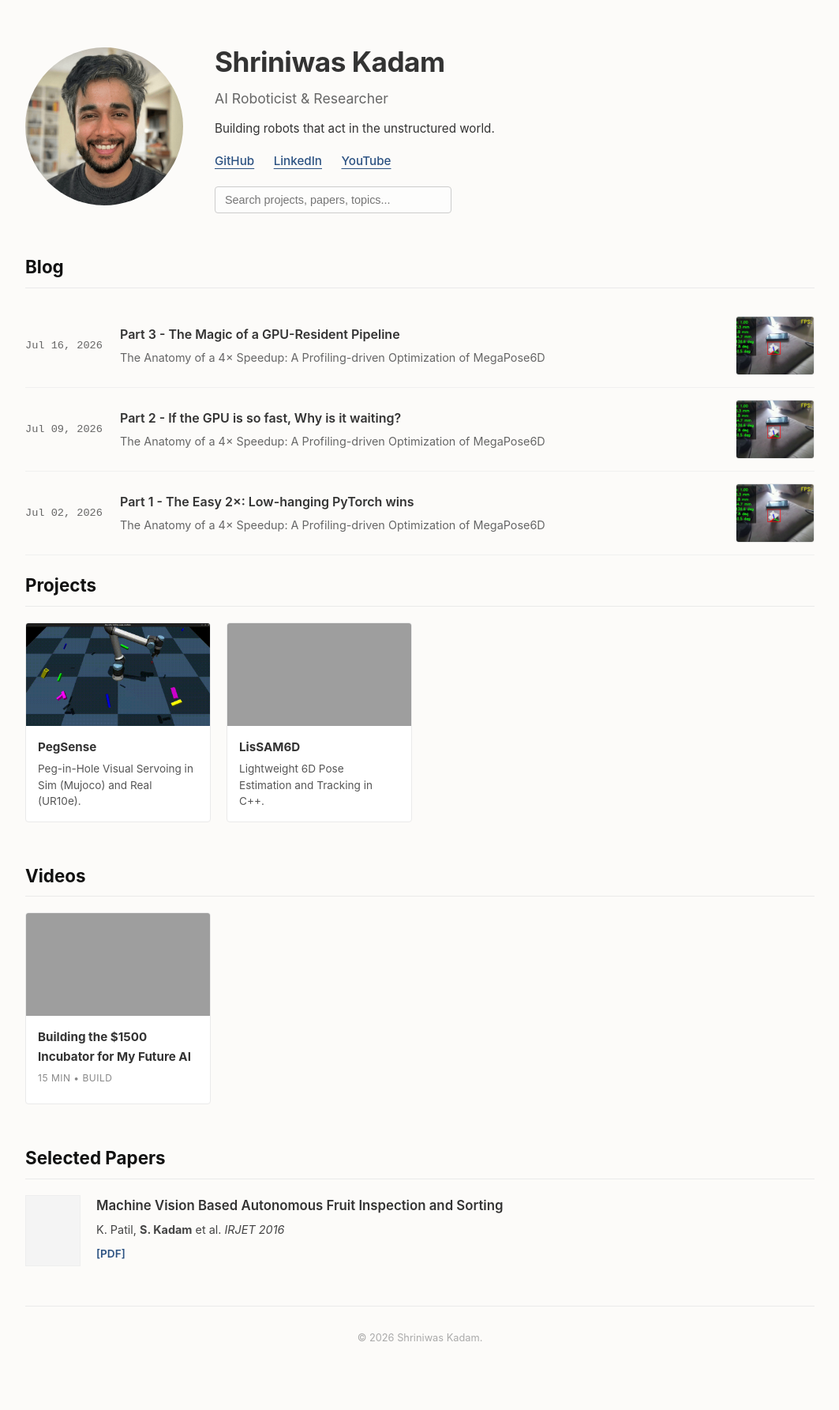
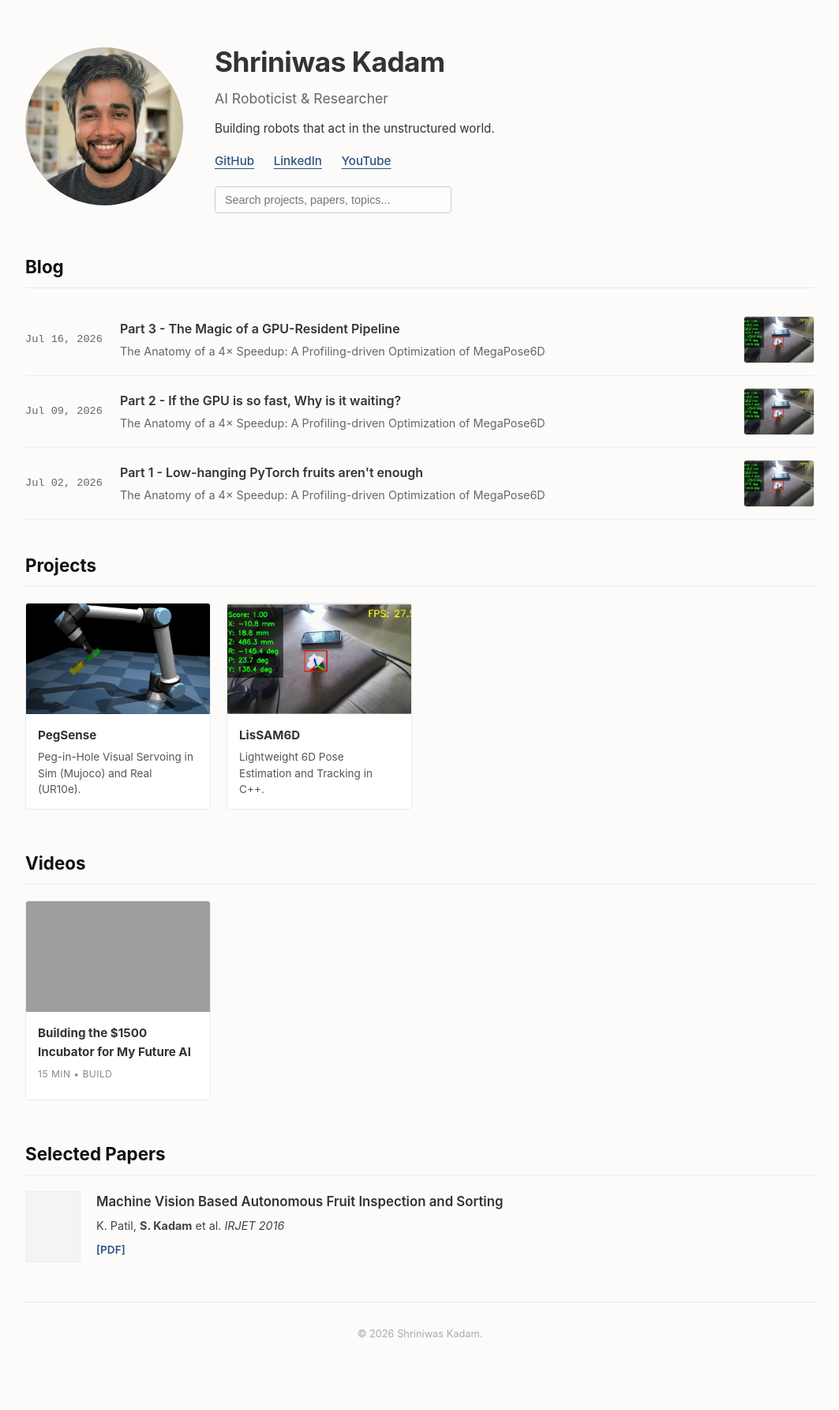
Before and after one commit to shrikadam/shrikadam.github.io, a Jekyll site: the page built from index.html, in a window 1280 px wide. Shown: the whole page at 79% size, without its empty margins (108-1171 px from the left). Built offline with Jekyll 4.4.1, drawn with Linux system fonts in a browser that asks for light colours; grey boxes are pictures that could not be loaded.

Commit message:
Better formatting

```diff
--- a/_data/projects.yml
+++ b/_data/projects.yml
@@ -5,5 +5,5 @@
 
 - title: "LisSAM6D"
   desc: "Lightweight 6D Pose Estimation and Tracking in C++."
-  image: "/assets/images/projects/grasping.jpg"
+  image: "/assets/images/projects/lissam6d.png"
   url: "https://github.com/shrikadam/lissam6d"
--- a/_layouts/default.html
+++ b/_layouts/default.html
@@ -1,5 +1,6 @@
 <!DOCTYPE html>
 <html lang="en">
+
 <head>
     <meta charset="UTF-8">
     <meta name="viewport" content="width=device-width, initial-scale=1.0">
@@ -15,7 +16,11 @@
             --card-bg: #ffffff;
         }
 
-        * { margin: 0; padding: 0; box-sizing: border-box; }
+        * {
+            margin: 0;
+            padding: 0;
+            box-sizing: border-box;
+        }
 
         body {
             font-family: -apple-system, BlinkMacSystemFont, "Segoe UI", Roboto, Helvetica, Arial, sans-serif;
@@ -25,28 +30,39 @@
             padding: 0 40px;
         }
 
-        a { text-decoration: none; color: inherit; transition: color 0.2s; }
-        a:hover { color: var(--accent-color); }
+        a {
+            text-decoration: none;
+            color: inherit;
+            transition: color 0.2s;
+        }
+
+        a:hover {
+            color: var(--accent-color);
+        }
 
         /* --- LAYOUT UTILS --- */
         .container {
             max-width: 1000px;
             margin: 0 auto;
-            padding: 50px 0; /* Reduced from 80px */
+            padding: 50px 0;
+            /* Reduced from 80px */
         }
 
         /* --- HEADER --- */
         header {
             display: flex;
             flex-wrap: wrap;
-            gap: 40px; /* Reduced from 60px */
-            margin-bottom: 50px; /* Reduced from 60px */
+            gap: 40px;
+            /* Reduced from 60px */
+            margin-bottom: 50px;
+            /* Reduced from 60px */
             align-items: center;
             position: relative;
         }
 
         .profile-photo {
-            width: 200px; /* Shrunk slightly for compactness */
+            width: 200px;
+            /* Shrunk slightly for compactness */
             height: 200px;
             background-color: #eee;
             border-radius: 50%;
@@ -62,11 +78,29 @@
             justify-content: center;
         }
 
-        .bio-section h1 { font-size: 2.2rem; margin-bottom: 5px; font-weight: 700; letter-spacing: -0.5px; }
-        .bio-section .role { font-size: 1.1rem; color: var(--secondary-text); margin-bottom: 12px; display: block; }
-        .bio-section p { font-size: 0.95rem; max-width: 600px; }
+        .bio-section h1 {
+            font-size: 2.2rem;
+            margin-bottom: 5px;
+            font-weight: 700;
+            letter-spacing: -0.5px;
+        }
 
-        .socials { margin-top: 15px; }
+        .bio-section .role {
+            font-size: 1.1rem;
+            color: var(--secondary-text);
+            margin-bottom: 12px;
+            display: block;
+        }
+
+        .bio-section p {
+            font-size: 0.95rem;
+            max-width: 600px;
+        }
+
+        .socials {
+            margin-top: 15px;
+        }
+
         .socials a {
             margin-right: 20px;
             font-weight: 500;
@@ -76,104 +110,440 @@
             text-decoration-thickness: 1px;
             text-underline-offset: 4px;
         }
-        .socials a:hover { text-decoration: none; }
+
+        .socials a:hover {
+            text-decoration: none;
+        }
 
         /* --- SEARCH BAR --- */
-        .search-wrapper { margin-top: 20px; position: relative; max-width: 300px; }
+        .search-wrapper {
+            margin-top: 20px;
+            position: relative;
+            max-width: 300px;
+        }
+
         #searchInput {
-            width: 100%; padding: 8px 12px; border: 1px solid #ccc; border-radius: 4px;
-            font-size: 0.9rem; background: rgba(255, 255, 255, 0.5); transition: all 0.2s;
+            width: 100%;
+            padding: 8px 12px;
+            border: 1px solid #ccc;
+            border-radius: 4px;
+            font-size: 0.9rem;
+            background: rgba(255, 255, 255, 0.5);
+            transition: all 0.2s;
         }
-        #searchInput:focus { outline: none; border-color: var(--accent-color); background: white; box-shadow: 0 0 0 3px rgba(44, 82, 130, 0.1); }
+
+        #searchInput:focus {
+            outline: none;
+            border-color: var(--accent-color);
+            background: white;
+            box-shadow: 0 0 0 3px rgba(44, 82, 130, 0.1);
+        }
 
         /* --- NAV --- */
-        nav { position: absolute; top: 0; right: 0; }
-        nav ul { list-style: none; display: flex; gap: 25px; }
-        nav a { font-family: inherit; font-size: 0.9rem; font-weight: 600; color: var(--secondary-text); letter-spacing: 0.2px; }
-        nav a:hover { color: var(--accent-color); }
+        nav {
+            position: absolute;
+            top: 0;
+            right: 0;
+        }
+
+        nav ul {
+            list-style: none;
+            display: flex;
+            gap: 25px;
+        }
+
+        nav a {
+            font-family: inherit;
+            font-size: 0.9rem;
+            font-weight: 600;
+            color: var(--secondary-text);
+            letter-spacing: 0.2px;
+        }
+
+        nav a:hover {
+            color: var(--accent-color);
+        }
 
         @media (max-width: 850px) {
-            nav { position: static; margin-bottom: 20px; width: 100%; }
-            header { flex-direction: column; gap: 25px; text-align: left; align-items: flex-start; }
-            .profile-photo { width: 150px; height: 150px; }
+            nav {
+                position: static;
+                margin-bottom: 20px;
+                width: 100%;
+            }
+
+            header {
+                flex-direction: column;
+                gap: 25px;
+                text-align: left;
+                align-items: flex-start;
+            }
+
+            .profile-photo {
+                width: 150px;
+                height: 150px;
+            }
         }
 
         /* --- SECTIONS --- */
-        section { margin-bottom: 50px; scroll-margin-top: 20px; } /* Reduced from 90px */
+        section {
+            margin-bottom: 50px;
+            scroll-margin-top: 20px;
+        }
+
+        /* Reduced from 90px */
         .section-header {
-            display: flex; justify-content: space-between; align-items: baseline;
-            margin-bottom: 20px; border-bottom: 1px solid var(--border-color); padding-bottom: 8px;
+            display: flex;
+            justify-content: space-between;
+            align-items: baseline;
+            margin-bottom: 20px;
+            border-bottom: 1px solid var(--border-color);
+            padding-bottom: 8px;
         }
-        h2 { font-size: 1.4rem; font-weight: 700; color: #111; }
+
+        h2 {
+            font-size: 1.4rem;
+            font-weight: 700;
+            color: #111;
+        }
 
         /* --- GRID --- */
-        .grid { display: grid; grid-template-columns: repeat(auto-fill, minmax(220px, 1fr)); gap: 20px; } /* Tighter gap */
-        .card { background: var(--card-bg); border: 1px solid var(--border-color); border-radius: 4px; overflow: hidden; display: flex; flex-direction: column; transition: transform 0.2s; }
-        .card:hover { border-color: #bbb; transform: translateY(-2px); }
-        .thumbnail { width: 100%; height: 130px; background-color: #f4f4f4; display: flex; align-items: center; justify-content: center; color: #999; font-size: 0.8rem; }
-        .card-content { padding: 15px; }
-        .card-title { font-weight: 700; font-size: 0.95rem; margin-bottom: 5px; display: block; }
-        .card-meta { font-size: 0.75rem; color: #888; margin-bottom: 8px; text-transform: uppercase; letter-spacing: 0.5px; }
-        .card-desc { font-size: 0.85rem; color: #555; line-height: 1.5; }
+        .grid {
+            display: grid;
+            grid-template-columns: repeat(auto-fill, minmax(220px, 1fr));
+            gap: 20px;
+        }
+
+        /* Tighter gap */
+        .card {
+            background: var(--card-bg);
+            border: 1px solid var(--border-color);
+            border-radius: 4px;
+            overflow: hidden;
+            display: flex;
+            flex-direction: column;
+            transition: transform 0.2s;
+        }
+
+        .card:hover {
+            border-color: #bbb;
+            transform: translateY(-2px);
+        }
+
+        /* Updated thumbnail style for 3:2 aspect ratio */
+        .thumbnail {
+            width: 100%;
+            aspect-ratio: 5 / 3;
+            /* Replaces fixed height with 5:3 ratio */
+            background-color: #f4f4f4;
+            display: flex;
+            align-items: center;
+            justify-content: center;
+            color: #999;
+            font-size: 0.8rem;
+            overflow: hidden;
+            /* Ensures the image doesn't bleed outside the rounded corners */
+        }
+
+        .card-content {
+            padding: 15px;
+        }
+
+        .card-title {
+            font-weight: 700;
+            font-size: 0.95rem;
+            margin-bottom: 5px;
+            display: block;
+        }
+
+        .card-meta {
+            font-size: 0.75rem;
+            color: #888;
+            margin-bottom: 8px;
+            text-transform: uppercase;
+            letter-spacing: 0.5px;
+        }
+
+        .card-desc {
+            font-size: 0.85rem;
+            color: #555;
+            line-height: 1.5;
+        }
 
         /* --- PAPERS --- */
-        .paper-item { display: flex; gap: 20px; margin-bottom: 20px; align-items: flex-start; }
-        .paper-thumb { width: 70px; height: 90px; background-color: #f4f4f4; flex-shrink: 0; border: 1px solid #eee; }
-        .paper-details h3 { font-size: 1.05rem; margin-bottom: 5px; font-weight: 600; }
-        .paper-details p { font-size: 0.9rem; color: #444; margin-bottom: 6px; }
-        .paper-links a { font-size: 0.85rem; color: var(--accent-color); margin-right: 12px; font-weight: 600; }
+        .paper-item {
+            display: flex;
+            gap: 20px;
+            margin-bottom: 20px;
+            align-items: flex-start;
+        }
+
+        .paper-thumb {
+            width: 70px;
+            height: 90px;
+            background-color: #f4f4f4;
+            flex-shrink: 0;
+            border: 1px solid #eee;
+        }
+
+        .paper-details h3 {
+            font-size: 1.05rem;
+            margin-bottom: 5px;
+            font-weight: 600;
+        }
+
+        .paper-details p {
+            font-size: 0.9rem;
+            color: #444;
+            margin-bottom: 6px;
+        }
+
+        .paper-links a {
+            font-size: 0.85rem;
+            color: var(--accent-color);
+            margin-right: 12px;
+            font-weight: 600;
+        }
 
         /* --- BLOGS --- */
-        .blog-list { display: flex; flex-direction: column; gap: 0; }
+        .blog-list {
+            display: flex;
+            flex-direction: column;
+            gap: 0;
+        }
+
         /* Changed align-items from baseline to center so the image aligns nicely */
-        .blog-item { display: flex; padding: 15px 0; border-bottom: 1px solid #f0f0f0; align-items: center; }
-        .blog-list { display: flex; flex-direction: column; gap: 0; margin-bottom: 20px; }
-        .blog-item:hover .blog-title { color: var(--accent-color); }
-        .blog-date { width: 120px; flex-shrink: 0; font-size: 0.85rem; color: var(--secondary-text); font-family: monospace; }
+        .blog-item {
+            display: flex;
+            padding: 15px 0;
+            border-bottom: 1px solid #f0f0f0;
+            align-items: center;
+        }
+
+        .blog-list {
+            display: flex;
+            flex-direction: column;
+            gap: 0;
+            margin-bottom: 40px;
+        }
+
+        .blog-item:hover .blog-title {
+            color: var(--accent-color);
+        }
+
+        .blog-date {
+            width: 120px;
+            flex-shrink: 0;
+            font-size: 0.85rem;
+            color: var(--secondary-text);
+            font-family: monospace;
+        }
 
         /* NEW: Thumbnail Styling (Moved to right, 4:3 ratio) */
-        .blog-thumb { width: 100px; height: 75px; flex-shrink: 0; margin-left: 20px; border-radius: 4px; overflow: hidden; background-color: #f4f4f4; border: 1px solid var(--border-color); }
-        .blog-thumb img { width: 100%; height: 100%; object-fit: cover; }
+        .blog-thumb {
+            width: 90px;
+            height: 60px;
+            flex-shrink: 0;
+            margin-left: 20px;
+            border-radius: 4px;
+            overflow: hidden;
+            background-color: #f4f4f4;
+            border: 1px solid var(--border-color);
+        }
 
-        .blog-content { flex-grow: 1; }
-        .blog-title { font-size: 1rem; font-weight: 600; display: block; margin-bottom: 4px; }
-        .blog-subtitle { font-size: 0.9rem; color: #666; display: block; }
+        .blog-thumb img {
+            width: 100%;
+            height: 100%;
+            object-fit: cover;
+        }
+
+        .blog-content {
+            flex-grow: 1;
+        }
+
+        .blog-title {
+            font-size: 1rem;
+            font-weight: 600;
+            display: block;
+            margin-bottom: 4px;
+        }
+
+        .blog-subtitle {
+            font-size: 0.9rem;
+            color: #666;
+            display: block;
+        }
 
         @media (max-width: 600px) {
-            .blog-item { flex-direction: column; align-items: flex-start; gap: 8px; }
-            .blog-date { width: auto; font-size: 0.8rem; color: #888; margin-bottom: 0; }
+            .blog-item {
+                flex-direction: column;
+                align-items: flex-start;
+                gap: 8px;
+            }
+
+            .blog-date {
+                width: auto;
+                font-size: 0.8rem;
+                color: #888;
+                margin-bottom: 0;
+            }
+
             /* Mobile thumbnail logic */
-            .blog-thumb { width: 100%; height: auto; aspect-ratio: 4/3; margin-left: 0; margin-top: 10px; }
+            .blog-thumb {
+                width: 100%;
+                height: auto;
+                aspect-ratio: 4/3;
+                margin-left: 0;
+                margin-top: 10px;
+            }
         }
 
         /* --- UTILS --- */
-        .hidden-item { display: none !important; }
-        .see-all-btn { background: none; border: none; color: var(--secondary-text); cursor: pointer; font-size: 0.85rem; font-weight: 600; }
-        .see-all-btn:hover { color: var(--accent-color); }
-        .no-results { display: none; font-size: 0.9rem; color: #888; font-style: italic; padding: 20px 0; }
+        .hidden-item {
+            display: none !important;
+        }
+
+        .see-all-btn {
+            background: none;
+            border: none;
+            color: var(--secondary-text);
+            cursor: pointer;
+            font-size: 0.85rem;
+            font-weight: 600;
+        }
+
+        .see-all-btn:hover {
+            color: var(--accent-color);
+        }
+
+        .no-results {
+            display: none;
+            font-size: 0.9rem;
+            color: #888;
+            font-style: italic;
+            padding: 20px 0;
+        }
 
         /* --- POST CONTENT STYLING (Markdown Fixes) --- */
-        .post-content { margin-top: 30px; font-size: 1rem; color: #222; }
-        .post-content h1, .post-content h2, .post-content h3, .post-content h4 { margin-top: 35px; margin-bottom: 15px; font-weight: 700; color: #111; }
-        .post-content p { margin-bottom: 18px; line-height: 1.7; }
-        .post-content hr { border: 0; border-top: 2px solid var(--border-color); margin: 40px 0; } /* Fixed horizontal line spacing */
-        .post-content ul, .post-content ol { margin-bottom: 20px; padding-left: 25px; }
-        .post-content li { margin-bottom: 8px; }
-        .post-content blockquote { border-left: 4px solid var(--accent-color); padding-left: 15px; color: var(--secondary-text); font-style: italic; margin-bottom: 20px; }
+        .post-content {
+            margin-top: 30px;
+            font-size: 1rem;
+            color: #222;
+        }
+
+        .post-content h1,
+        .post-content h2,
+        .post-content h3,
+        .post-content h4 {
+            margin-top: 35px;
+            margin-bottom: 15px;
+            font-weight: 700;
+            color: #111;
+        }
+
+        .post-content p {
+            margin-bottom: 18px;
+            line-height: 1.7;
+        }
+
+        .post-content hr {
+            border: 0;
+            border-top: 2px solid var(--border-color);
+            margin: 40px 0;
+        }
+
+        /* Fixed horizontal line spacing */
+        .post-content ul,
+        .post-content ol {
+            margin-bottom: 20px;
+            padding-left: 25px;
+        }
+
+        .post-content li {
+            margin-bottom: 8px;
+        }
+
+        .post-content blockquote {
+            border-left: 4px solid var(--accent-color);
+            padding-left: 15px;
+            color: var(--secondary-text);
+            font-style: italic;
+            margin-bottom: 20px;
+        }
 
         /* --- SYNTAX HIGHLIGHTING (GitHub Style) --- */
-        .highlight { background: #f6f8fa; padding: 15px; border-radius: 6px; overflow-x: auto; margin-bottom: 20px; font-family: Consolas, Monaco, "Courier New", monospace; font-size: 0.9rem; border: 1px solid var(--border-color); }
-        .highlight .c, .highlight .c1 { color: #6a737d; font-style: italic; }
-        .highlight .k, .highlight .kd, .highlight .kn, .highlight .kp, .highlight .kr, .highlight .kv { color: #d73a49; font-weight: bold; }
-        .highlight .o, .highlight .ow { color: #d73a49; font-weight: bold; }
-        .highlight .s, .highlight .s1, .highlight .s2 { color: #032f62; }
-        .highlight .m, .highlight .mi, .highlight .mf { color: #005cc5; }
-        .highlight .nf, .highlight .fm { color: #6f42c1; font-weight: 600; }
-        .highlight .nc { color: #6f42c1; font-weight: 600; }
-        .highlight .nb { color: #005cc5; }
-        .highlight .err { color: #b31d28; background-color: #ffeef0; }
+        .highlight {
+            background: #f6f8fa;
+            padding: 15px;
+            border-radius: 6px;
+            overflow-x: auto;
+            margin-bottom: 20px;
+            font-family: Consolas, Monaco, "Courier New", monospace;
+            font-size: 0.9rem;
+            border: 1px solid var(--border-color);
+        }
 
-        footer { text-align: center; padding: 30px 0; color: #aaa; font-size: 0.8rem; border-top: 1px solid var(--border-color); margin-top: 40px; }
+        .highlight .c,
+        .highlight .c1 {
+            color: #6a737d;
+            font-style: italic;
+        }
+
+        .highlight .k,
+        .highlight .kd,
+        .highlight .kn,
+        .highlight .kp,
+        .highlight .kr,
+        .highlight .kv {
+            color: #d73a49;
+            font-weight: bold;
+        }
+
+        .highlight .o,
+        .highlight .ow {
+            color: #d73a49;
+            font-weight: bold;
+        }
+
+        .highlight .s,
+        .highlight .s1,
+        .highlight .s2 {
+            color: #032f62;
+        }
+
+        .highlight .m,
+        .highlight .mi,
+        .highlight .mf {
+            color: #005cc5;
+        }
+
+        .highlight .nf,
+        .highlight .fm {
+            color: #6f42c1;
+            font-weight: 600;
+        }
+
+        .highlight .nc {
+            color: #6f42c1;
+            font-weight: 600;
+        }
+
+        .highlight .nb {
+            color: #005cc5;
+        }
+
+        .highlight .err {
+            color: #b31d28;
+            background-color: #ffeef0;
+        }
+
+        footer {
+            text-align: center;
+            padding: 30px 0;
+            color: #aaa;
+            font-size: 0.8rem;
+            border-top: 1px solid var(--border-color);
+            margin-top: 40px;
+        }
     </style>
 </head>
 
@@ -238,7 +610,7 @@
 
                 sections.forEach(sectionId => {
                     let container = document.getElementById('grid-' + sectionId) || document.getElementById('list-' + sectionId);
-                    if(!container) return; // Skip if on a blog post page
+                    if (!container) return; // Skip if on a blog post page
 
                     const items = container.querySelectorAll('.search-target');
                     const seeAllBtn = document.querySelector(`#${sectionId} .see-all-btn`);
@@ -246,7 +618,7 @@
                     let visibleCount = 0;
 
                     if (isSearching) {
-                        if(seeAllBtn) seeAllBtn.style.display = 'none';
+                        if (seeAllBtn) seeAllBtn.style.display = 'none';
                         items.forEach(item => {
                             if (item.innerText.toLowerCase().includes(term)) {
                                 item.classList.remove('hidden-item');
@@ -264,7 +636,7 @@
 
             function resetSection(sectionId) {
                 let container = document.getElementById('grid-' + sectionId) || document.getElementById('list-' + sectionId);
-                if(!container) return;
+                if (!container) return;
                 const items = container.querySelectorAll('.search-target');
                 const seeAllBtn = document.querySelector(`#${sectionId} .see-all-btn`);
                 const noResultsMsg = document.querySelector(`#${sectionId} .no-results`);
@@ -304,4 +676,5 @@
         }
     </script>
 </body>
+
 </html>
--- a/_posts/2026-07-02-part1.md
+++ b/_posts/2026-07-02-part1.md
@@ -1,6 +1,6 @@
 ---
 layout: post
-title: "Part 1 - The Easy 2×: Low-hanging PyTorch wins"
+title: "Part 1 - Low-hanging PyTorch fruits aren't enough"
 subtitle: "The Anatomy of a 4× Speedup: A Profiling-driven Optimization of MegaPose6D"
 image: "/assets/images/posts/20260702_megapose6d/3dbenchy.png"
 ---
```
Also changed, not shown: other parts of _layouts/default.html (+4 -2 lines), assets/images/projects/lissam6d.png (added), assets/images/projects/pegsense.png, 6 other files.
